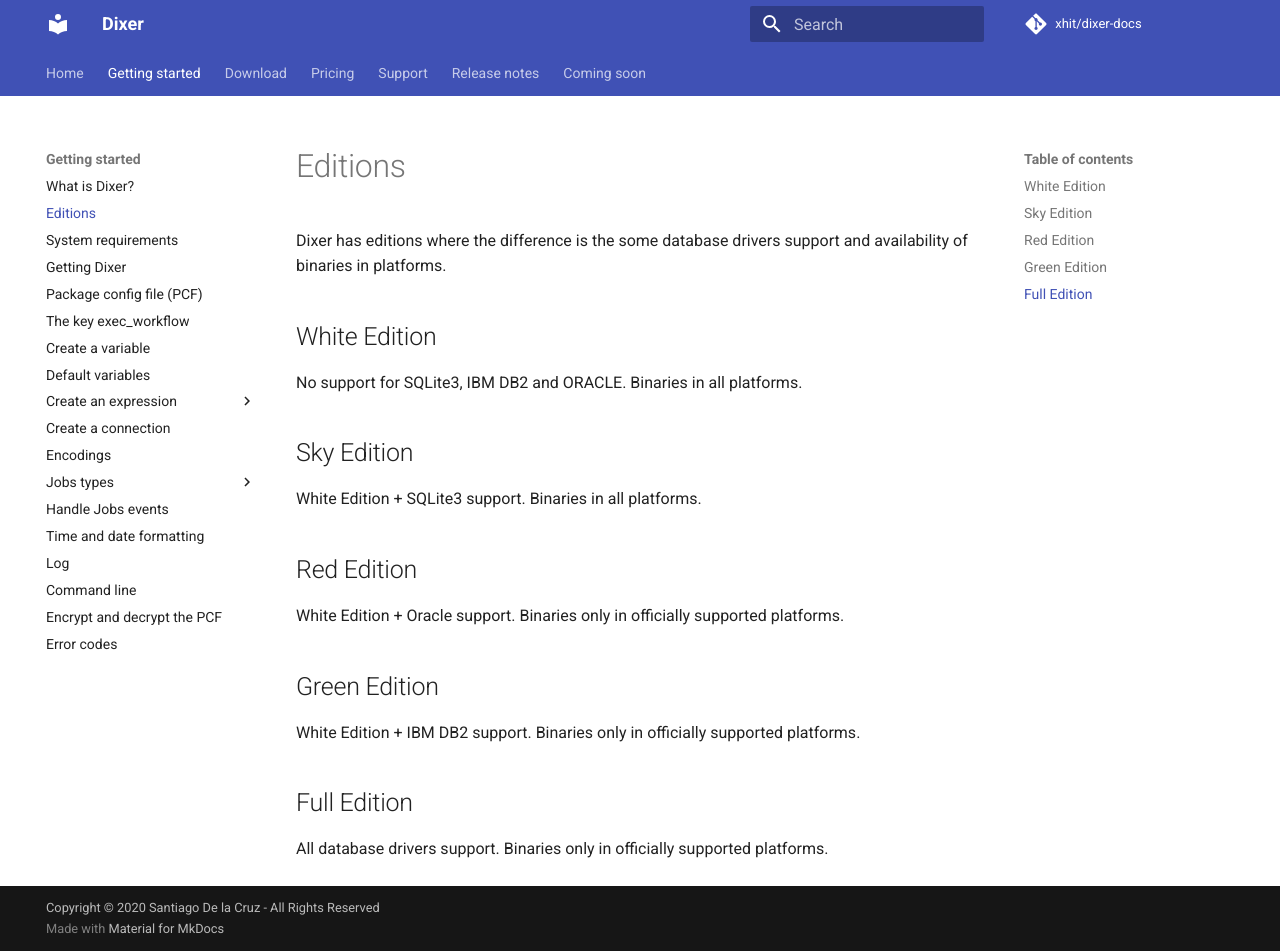
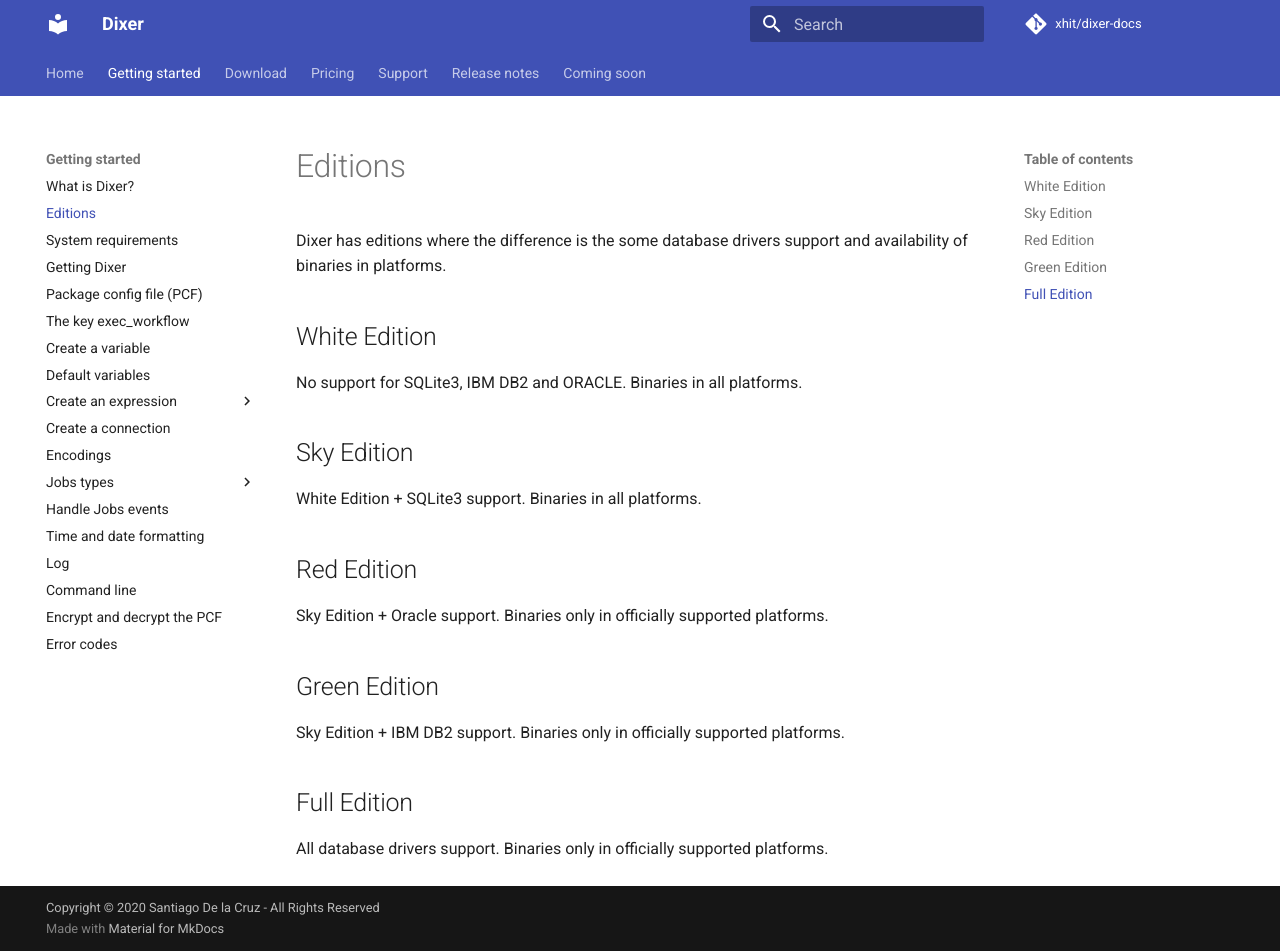
Before and after one commit to Dixer-ETL/dixer-docs, an MkDocs documentation site: the page built from docs/Editions.md, in a window 1280 px wide and 951 px high. Built offline with MkDocs 1.6.1 and Material for MkDocs 9.7.7, drawn with Linux system fonts in a browser that asks for light colours; comment, search, counter and statistics services are not loaded.

Commit message:
Red and Green supports SQLite3

```diff
--- a/docs/Editions.md
+++ b/docs/Editions.md
@@ -12,11 +12,11 @@ White Edition + SQLite3 support. Binaries in all platforms.
 
 ## Red Edition
 
-White Edition + Oracle support. Binaries only in officially supported platforms.
+Sky Edition + Oracle support. Binaries only in officially supported platforms.
 
 ## Green Edition
 
-White Edition + IBM DB2 support. Binaries only in officially supported platforms.
+Sky Edition + IBM DB2 support. Binaries only in officially supported platforms.
 
 ## Full Edition
 
```
